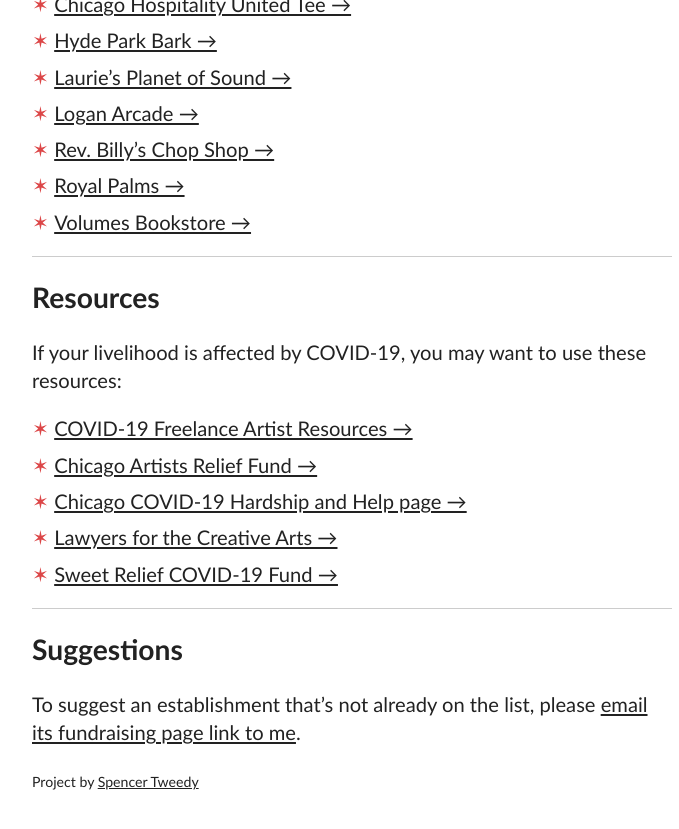
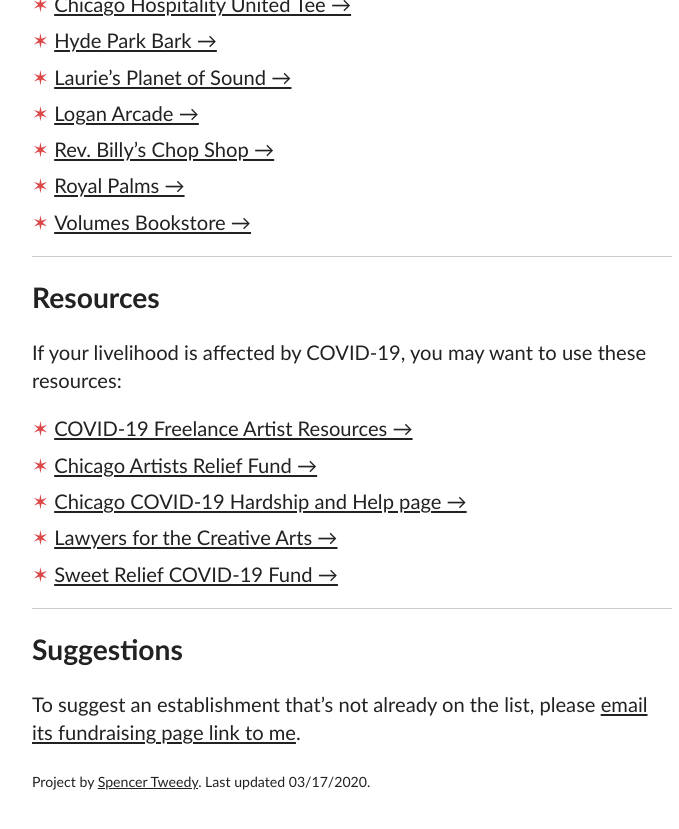
Before and after one commit to spencertweedy/chicagoservicerelief, a Jekyll site: the page built from index.html, in a window 1280 px wide and 900 px high, scrolled down 4124 px. Shown: the top 829 px of the window, without its empty margins (288-967 px from the left). Built offline with Jekyll 4.4.1, drawn with Linux system fonts in a browser that asks for light colours.

Commit message:
add last updated text

```diff
--- a/index.html
+++ b/index.html
@@ -75,5 +75,5 @@
   </section>
 </main>
 <footer>
-  <p>Project by <a href="https://spencertweedy.com/">Spencer Tweedy</a></p>
+  <p>Project by <a href="https://spencertweedy.com/">Spencer Tweedy</a>. Last updated {{ site.time | date: "%m/%d/%Y" }}.</p>
 </footer>
```
